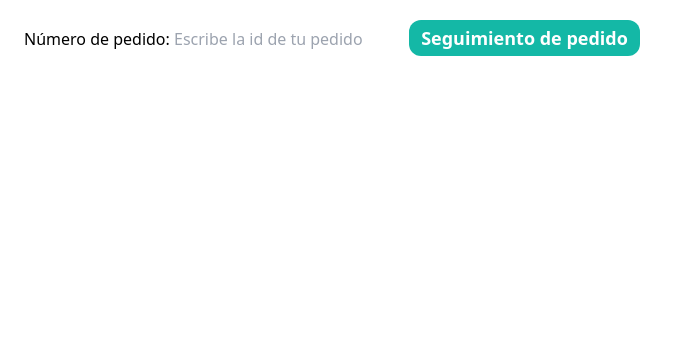
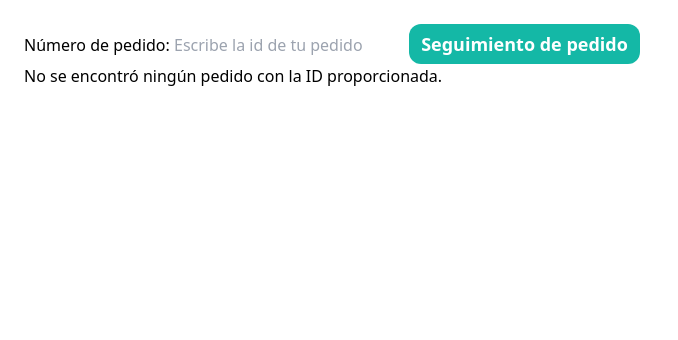
Before and after one commit to Yuuta094/PGPI-G2.12, a Django app: page /select-order/ in a window 1280 px wide. Shown: the part 94-434 px from the top of the page, without its empty margins (0-678 px from the left). Run offline with Django 4.2, Linux system fonts and the light colour scheme; some libraries are stand-ins or nearby versions.

Commit message:
Seguimiento pedido id para usuarios registrado y no registrado

```diff
--- a/artUS/artus/shoppingCart/templates/unauthenticatedOrderTrack.html
+++ b/artUS/artus/shoppingCart/templates/unauthenticatedOrderTrack.html
@@ -8,12 +8,21 @@
 </head>
 
 <body>
-    <div class="form-group">
-        <label for="order_id">Número de pedido:</label>
-        <input type="number" name="order_id" id="order_id" class="form-control" min="0" placeholder="Escribe la id de tu pedido" value="{{order.id}}" required>
-        <a href="/user-order-track/{{order_id}}/" class="px-3 py-1.5 text-lg font-semibold bg-teal-500 text-white rounded-xl hover:bg-teal-700">Seguimiento de pedido</a>
-    </div>
+    <form method="get" action="{% url 'shoppingCart:select-order' %}">
+        <div class="form-group">
+            <label for="order_id">Número de pedido:</label>
+            <input type="number" name="order_id" id="order_id" class="form-control" min="0" placeholder="Escribe la id de tu pedido" required>
+            <input type="submit" value="Seguimiento de pedido" class="px-3 py-1.5 text-lg font-semibold bg-teal-500 text-white rounded-xl hover:bg-teal-700">
+        </div>
+    </form>
 
+    {% if order %}
+        <h2>Detalles del pedido:</h2>
+        <p>ID del pedido: {{ order.id }}</p>
+        <!-- Añade aquí más campos del pedido que quieras mostrar -->
+    {% else %}
+        <p>No se encontró ningún pedido con la ID proporcionada.</p>
+    {% endif %}
 </body>
-
+</html>
 {% endblock %}
--- a/artUS/artus/shoppingCart/views.py
+++ b/artUS/artus/shoppingCart/views.py
@@ -1,6 +1,6 @@
 from django.shortcuts import render, HttpResponse, redirect
 from core.models import Customer
-
+from django.shortcuts import render, get_object_or_404
 from .forms import PurchaseForm, PurchaseNotLoggedForm
 from .models import ShoppingCart, CartItem, Order, Order_Detail, orderStatus, Feedback, STATUS
 from product.models import Artwork
@@ -187,7 +187,14 @@ def userOrderTrack(request, order_id):
     return render(request, "userOrderTrack.html", locals())
 
 def unauthenticatedOrderTrack(request):
-    return render(request, "unauthenticatedOrderTrack.html", locals())
+    order_id = request.GET.get('order_id')
+    order = None
+    if order_id is not None:
+        try:
+            order = Order.objects.get(id=order_id)
+        except Order.DoesNotExist:
+            order = None
+    return render(request, "unauthenticatedOrderTrack.html", {'order': order})
 
 def user_feedback(request, order_id):
     customer = request.user.customer
```
Also changed, not shown: artUS/artus/db.sqlite3.
